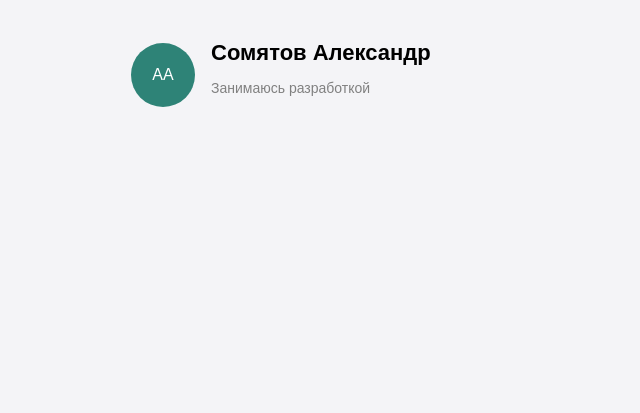
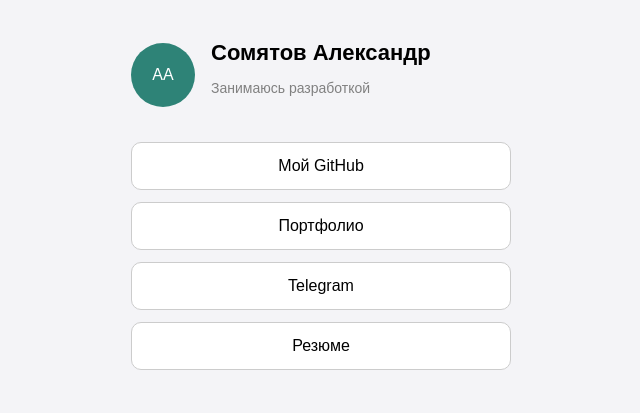
Before and after one commit to Commondore/vr-2-26-first, a plain HTML site: page index.html in a window 1280 px wide. Shown: the whole page, without its empty margins (319-959 px from the left). Drawn offline with Linux system fonts and the light colour scheme.

Commit message:
Добавил список ссылок

```diff
--- a/css/style.css
+++ b/css/style.css
@@ -41,3 +41,19 @@
   font-size: 14px;
   color: gray;
 }
+
+.links {
+  display: flex;
+  flex-direction: column;
+  gap: 12px;
+}
+
+.link {
+  padding: 14px;
+  border: 1px solid #ccc;
+  color: #000;
+  text-decoration: none;
+  border-radius: 10px;
+  background-color: #fff;
+  text-align: center;
+}
--- a/index.html
+++ b/index.html
@@ -18,6 +18,13 @@
         <p class="profile-bio">Занимаюсь разработкой</p>
       </div>
     </header>
+
+    <nav class="links">
+      <a href="#" class="link">Мой GitHub</a>
+      <a href="#" class="link">Портфолио</a>
+      <a href="#" class="link">Telegram</a>
+      <a href="#" class="link">Резюме</a>
+    </nav>
   </div>
 </body>
 
```
